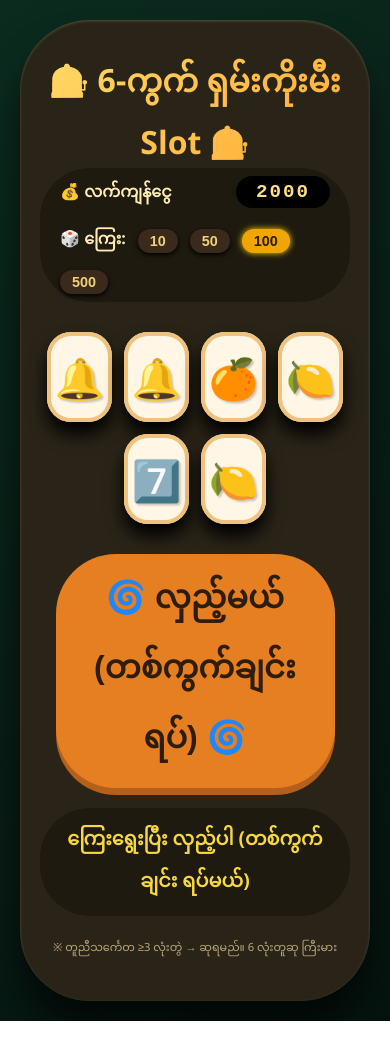
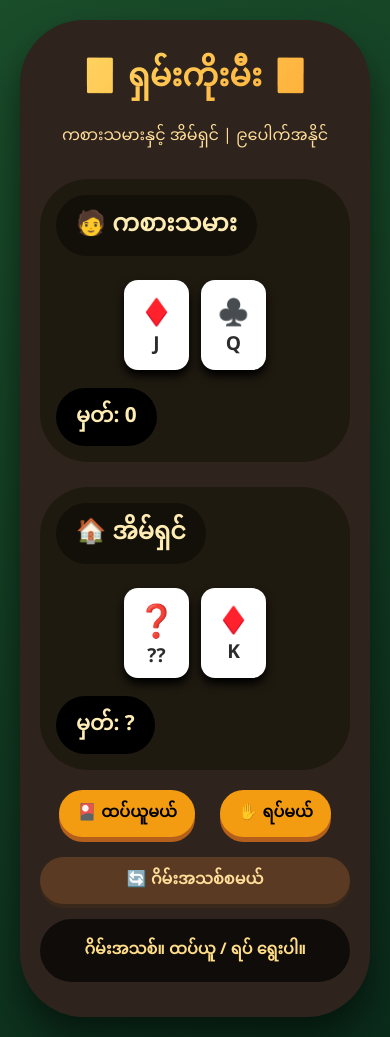
Before and after one commit to tar-alt/-, a plain HTML site: page index.html in a window 390 px wide. Drawn offline with Linux system fonts and the light colour scheme.

Commit message:
Update index.html

```diff
--- a/index.html
+++ b/index.html
@@ -2,34 +2,31 @@
 <html lang="my">
 <head>
     <meta charset="UTF-8">
-    <meta name="viewport" content="width=device-width, initial-scale=1.0, user-scalable=no">
-    <title>6-Reel Slot Machine – ရှမ်းကိုးမီး</title>
+    <meta name="viewport" content="width=device-width, initial-scale=1.0, user-scalable=yes">
+    <title>ShanKoeMee - ၉ပေါက်ဖဲဂိမ်း</title>
     <style>
         * {
             box-sizing: border-box;
             user-select: none;
         }
-
         body {
-            background: linear-gradient(145deg, #0b2b1f, #05140e);
+            background: linear-gradient(145deg, #1a4d2a, #0a2a1a);
             min-height: 100vh;
             display: flex;
             justify-content: center;
             align-items: center;
-            font-family: 'Segoe UI', 'Poppins', system-ui, sans-serif;
+            font-family: 'Segoe UI', 'Poppins', system-ui;
             padding: 20px;
             margin: 0;
         }
-
-        .slot-machine {
-            background: #2a2418;
-            border-radius: 70px;
-            padding: 30px 20px 40px;
-            box-shadow: 0 30px 35px rgba(0,0,0,0.6), inset 0 1px 3px rgba(255,255,200,0.2);
-            max-width: 950px;
+        .game-container {
+            background: #2e241d;
+            border-radius: 64px;
+            padding: 24px 20px 35px;
+            max-width: 750px;
             width: 100%;
+            box-shadow: 0 20px 35px rgba(0,0,0,0.5);
         }
-
         h1 {
             text-align: center;
             margin: 0 0 5px;
@@ -39,395 +36,325 @@
             -webkit-background-clip: text;
             color: transparent;
         }
-
-        .credit-panel {
+        .sub {
+            text-align: center;
+            color: #ffdd99;
+            margin-bottom: 25px;
+        }
+        .players {
+            display: flex;
+            flex-direction: column;
+            gap: 25px;
+        }
+        .player-box {
             background: #1f1a10;
-            border-radius: 50px;
-            padding: 8px 20px;
+            border-radius: 48px;
+            padding: 16px;
+            color: #ffecb3;
+        }
+        .player-name {
+            font-size: 1.5rem;
+            font-weight: bold;
+            background: #00000066;
+            display: inline-block;
+            padding: 4px 20px;
+            border-radius: 40px;
+            margin-bottom: 12px;
+        }
+        .cards {
             display: flex;
-            justify-content: space-between;
-            align-items: baseline;
             flex-wrap: wrap;
             gap: 12px;
-            margin-bottom: 25px;
-            color: #ffecb3;
+            justify-content: center;
+            margin: 12px 0;
+        }
+        .card {
+            background: white;
+            width: 85px;
+            height: 115px;
+            border-radius: 14px;
+            display: flex;
+            flex-direction: column;
+            align-items: center;
+            justify-content: center;
+            font-size: 1.8rem;
             font-weight: bold;
+            box-shadow: 0 6px 10px black;
+            color: #2c2c2c;
         }
-
-        .credit-box {
+        .card-suit {
+            font-size: 2.2rem;
+        }
+        .points {
             background: black;
-            padding: 5px 20px;
-            border-radius: 40px;
-            font-size: 1.6rem;
-            font-family: monospace;
-            letter-spacing: 2px;
-            color: #ffdd88;
+            display: inline-block;
+            padding: 6px 20px;
+            border-radius: 60px;
+            font-size: 1.3rem;
+            font-weight: bold;
+            margin-top: 6px;
         }
-
-        .bet-selector {
+        .buttons {
             display: flex;
-            gap: 12px;
-            align-items: center;
+            justify-content: center;
+            gap: 25px;
+            margin: 20px 0;
             flex-wrap: wrap;
         }
-
-        .bet-btn {
-            background: #3a2a1c;
+        button {
+            background: #f39c12;
             border: none;
-            font-size: 1.2rem;
+            font-size: 1.4rem;
             font-weight: bold;
-            padding: 6px 18px;
-            border-radius: 40px;
-            cursor: pointer;
-            color: #f3cf7a;
-            transition: 0.07s linear;
-            box-shadow: 0 2px 5px black;
-        }
-
-        .bet-btn.active {
-            background: #f0a500;
-            color: #2c1b0a;
-            box-shadow: 0 0 6px gold;
-        }
-
-        .reels-container {
-            display: flex;
-            justify-content: center;
-            gap: 12px;
-            flex-wrap: wrap;
-            margin: 30px 0;
-        }
-
-        .reel {
-            background: #fff6e5;
-            width: 90px;
-            height: 120px;
-            border-radius: 24px;
-            display: flex;
-            align-items: center;
-            justify-content: center;
-            font-size: 3.8rem;
-            font-weight: bold;
-            box-shadow: inset 0 0 0 4px #efc27d, 0 12px 18px black;
-            transition: all 0.08s linear;
-            text-shadow: 2px 2px 2px rgba(0,0,0,0.2);
-        }
-
-        .spin-btn {
-            background: #e67e22;
-            font-size: 2rem;
-            font-weight: bold;
-            border: none;
-            width: 90%;
-            max-width: 320px;
-            padding: 12px 20px;
+            padding: 10px 28px;
             border-radius: 60px;
             cursor: pointer;
-            display: block;
-            margin: 15px auto;
             transition: 0.05s linear;
-            box-shadow: 0 7px 0 #b45f1b;
-            color: #2e1d0a;
+            box-shadow: 0 5px 0 #b45f1b;
         }
-
-        .spin-btn:active {
-            transform: translateY(3px);
-            box-shadow: 0 3px 0 #b45f1b;
+        button:active {
+            transform: translateY(2px);
+            box-shadow: 0 2px 0 #b45f1b;
         }
-
-        .spin-btn:disabled {
+        button:disabled {
             opacity: 0.5;
             transform: none;
             cursor: not-allowed;
         }
-
-        .message-area {
-            background: #1e1a10;
-            border-radius: 50px;
-            padding: 12px 18px;
+        .message {
+            background: #000000aa;
+            border-radius: 48px;
+            padding: 14px;
             text-align: center;
-            color: #f5d742;
             font-weight: bold;
-            margin-top: 20px;
-            font-size: 1.2rem;
+            margin-top: 15px;
+            color: #ffdd88;
         }
-
-        footer {
-            font-size: 0.7rem;
-            text-align: center;
-            color: #bba87a;
-            margin-top: 20px;
+        .restart-btn {
+            background: #5a3a22;
+            color: #ffdd99;
+            box-shadow: 0 4px 0 #3a281a;
+            width: 100%;
         }
-
-        @media (max-width: 680px) {
-            .reel {
-                width: 65px;
-                height: 90px;
-                font-size: 2.5rem;
-            }
-            .credit-box {
-                font-size: 1.2rem;
-            }
-            .bet-btn {
-                font-size: 0.9rem;
-                padding: 4px 12px;
-            }
+        @media (max-width: 550px) {
+            .card { width: 65px; height: 90px; font-size: 1.2rem; }
+            .card-suit { font-size: 1.6rem; }
+            button { font-size: 1rem; padding: 6px 18px; }
         }
     </style>
 </head>
 <body>
-<div class="slot-machine">
-    <h1>🎰 6‑ကွက် ရှမ်းကိုးမီး Slot 🎰</h1>
+<div class="game-container">
+    <h1>🎴 ရှမ်းကိုးမီး 🎴</h1>
+    <div class="sub">ကစားသမားနှင့် အိမ်ရှင် | ၉ပေါက်အနိုင်</div>
 
-    <div class="credit-panel">
-        <div>💰 လက်ကျန်ငွေ</div>
-        <div class="credit-box" id="creditDisplay">2000</div>
-        <div class="bet-selector">
-            <span>🎲 ကြေး:</span>
-            <button class="bet-btn" data-bet="10">10</button>
-            <button class="bet-btn" data-bet="50">50</button>
-            <button class="bet-btn active" data-bet="100">100</button>
-            <button class="bet-btn" data-bet="500">500</button>
+    <div class="players">
+        <div class="player-box">
+            <div class="player-name">🧑 ကစားသမား</div>
+            <div class="cards" id="playerCards"></div>
+            <div class="points" id="playerPoints">မှတ်: -</div>
+        </div>
+        <div class="player-box">
+            <div class="player-name">🏠 အိမ်ရှင်</div>
+            <div class="cards" id="dealerCards"></div>
+            <div class="points" id="dealerPoints">မှတ်: -</div>
         </div>
     </div>
 
-    <div class="reels-container" id="reelsContainer">
-        <!-- 6 reels will be injected by JS -->
+    <div class="buttons">
+        <button id="hitBtn">🎴 ထပ်ယူမယ်</button>
+        <button id="standBtn">✋ ရပ်မယ်</button>
     </div>
+    <button id="restartBtn" class="restart-btn">🔄 ဂိမ်းအသစ်စမယ်</button>
 
-    <button class="spin-btn" id="spinBtn">🌀 လှည့်မယ် (တစ်ကွက်ချင်းရပ်) 🌀</button>
-    <div class="message-area" id="messageBox">ကြေးရွေးပြီး လှည့်ပါ</div>
-    <footer>※ တူညီသင်္ကေတ ≥3 လုံးတွဲ → ဆုရမည်။ 6 လုံးတူဆု ကြီးမား</footer>
+    <div class="message" id="gameMsg">
+        ✨ စလိုက်ပါ... ထပ်ယူ သို့ ရပ် ရွေးပါ ✨
+    </div>
 </div>
 
 <script>
-    // ---------- Slot Symbols ----------
-    const SYMBOLS = ["🍒", "🍋", "🍊", "7️⃣", "💎", "🔔"];
-    const SYMBOL_NAMES = ["Cherry", "Lemon", "Orange", "Seven", "Diamond", "Bell"];
+    // ------------------- ဖဲအင်္ဂါရပ်များ -------------------
+    const SUITS = ['♥️', '♠️', '♦️', '♣️'];
+    const RANKS = ['A','2','3','4','5','6','7','8','9','10','J','Q','K'];
 
-    // Paytable: pattern => multiplier (based on bet)
-    // For simplicity: number of identical symbols (from left to right? we'll check entire set)
-    // We'll compute: count of each symbol, then reward based on longest run? Better: count how many of the same symbol appear.
-    // But real slot uses paylines. We'll do: if any symbol appears 3,4,5,6 times -> win.
-    // Also special "7️⃣" has higher multiplier.
-    function calculateWin(symbols, bet) {
-        let counts = {};
-        for (let s of symbols) {
-            counts[s] = (counts[s] || 0) + 1;
+    // ဖဲတစ်ချပ်ရဲ့အမှတ် (A=1, 2-9=ဂဏန်း, 10/J/Q/K=0)
+    function getCardValue(rank) {
+        if (rank === 'A') return 1;
+        if (rank === '10' || rank === 'J' || rank === 'Q' || rank === 'K') return 0;
+        return parseInt(rank);
+    }
+
+    // လက်ထဲကဖဲများစုစုပေါင်း (mod 10)
+    function calcPoints(cards) {
+        let sum = 0;
+        for (let card of cards) {
+            sum += getCardValue(card.rank);
         }
-        let maxCount = 0;
-        let bestSymbol = null;
-        for (let [sym, cnt] of Object.entries(counts)) {
-            if (cnt > maxCount) {
-                maxCount = cnt;
-                bestSymbol = sym;
+        return sum % 10;
+    }
+
+    // Deck တစ်ခုလုံးဖန်တီးခြင်း
+    function createDeck() {
+        let deck = [];
+        for (let suit of SUITS) {
+            for (let rank of RANKS) {
+                deck.push({ suit, rank });
             }
         }
-        if (maxCount < 3) return 0;
+        return shuffle(deck);
+    }
 
-        let multiplier = 0;
-        // Base multiplier by count
-        if (maxCount === 3) multiplier = 2;
-        else if (maxCount === 4) multiplier = 5;
-        else if (maxCount === 5) multiplier = 15;
-        else if (maxCount === 6) multiplier = 50;
+    function shuffle(deck) {
+        for (let i = deck.length - 1; i > 0; i--) {
+            const j = Math.floor(Math.random() * (i + 1));
+            [deck[i], deck[j]] = [deck[j], deck[i]];
+        }
+        return deck;
+    }
 
-        // Bonus for rare symbols
-        if (bestSymbol === "7️⃣") multiplier *= 2;
-        if (bestSymbol === "💎") multiplier = Math.floor(multiplier * 1.5);
+    // UI ပေါ်ဖဲပြခြင်း
+    function renderCards(container, cards, hideFirst = false) {
+        container.innerHTML = '';
+        cards.forEach((card, idx) => {
+            const cardDiv = document.createElement('div');
+            cardDiv.className = 'card';
+            if (hideFirst && idx === 0 && !cards.revealed) {
+                cardDiv.innerHTML = `<div style="font-size:2rem;">❓</div><div>??</div>`;
+            } else {
+                cardDiv.innerHTML = `<div class="card-suit">${card.suit}</div><div>${card.rank}</div>`;
+            }
+            container.appendChild(cardDiv);
+        });
+    }
 
-        return bet * multiplier;
+    function revealDealerCards() {
+        dealerCards.revealed = true;
+        renderCards(document.getElementById('dealerCards'), dealerCards, false);
+        let dPoint = calcPoints(dealerCards);
+        document.getElementById('dealerPoints').innerHTML = `မှတ်: ${dPoint}`;
     }
 
     // Game state
-    let credits = 2000;
-    let currentBet = 100;   // default
-    let isSpinning = false;
-    let reelsCount = 6;
-    let reelSymbols = [];     // store current symbols shown
-    let reelElements = [];
-    let spinInterval = null;
-    let currentReelIndex = 0;
+    let deck = [];
+    let playerCards = [];
+    let dealerCards = [];
+    let gameActive = true;
+    let playerStood = false;
 
-    const creditDisplay = document.getElementById('creditDisplay');
-    const messageBox = document.getElementById('messageBox');
-    const spinBtn = document.getElementById('spinBtn');
+    function updateUI() {
+        // player
+        renderCards(document.getElementById('playerCards'), playerCards, false);
+        let pPoints = calcPoints(playerCards);
+        document.getElementById('playerPoints').innerHTML = `မှတ်: ${pPoints}`;
 
-    // Initialize DOM: create 6 reels
-    function buildReels() {
-        const container = document.getElementById('reelsContainer');
-        container.innerHTML = '';
-        reelElements = [];
-        for (let i = 0; i < reelsCount; i++) {
-            const reelDiv = document.createElement('div');
-            reelDiv.className = 'reel';
-            reelDiv.id = `reel_${i}`;
-            reelDiv.textContent = SYMBOLS[0];  // default cherry
-            container.appendChild(reelDiv);
-            reelElements.push(reelDiv);
+        // dealer (hide first if needed)
+        let hideFirst = (gameActive && !playerStood && dealerCards.length > 0);
+        renderCards(document.getElementById('dealerCards'), dealerCards, hideFirst);
+        if (!hideFirst) {
+            let dPoints = calcPoints(dealerCards);
+            document.getElementById('dealerPoints').innerHTML = `မှတ်: ${dPoints}`;
+        } else {
+            document.getElementById('dealerPoints').innerHTML = `မှတ်: ?`;
+        }
+
+        document.getElementById('hitBtn').disabled = (!gameActive || playerStood);
+        document.getElementById('standBtn').disabled = (!gameActive || playerStood);
+
+        // auto-stand if player reaches 9
+        if (gameActive && !playerStood && calcPoints(playerCards) === 9) {
+            stand();
         }
     }
 
-    // Update all reels UI from reelSymbols array
-    function updateReelsUI() {
-        for (let i = 0; i < reelsCount; i++) {
-            if (reelSymbols[i] !== undefined) {
-                reelElements[i].textContent = reelSymbols[i];
-            }
+    function setMessage(msg) {
+        document.getElementById('gameMsg').innerHTML = msg;
+    }
+
+    // ထပ်ယူ
+    function hit() {
+        if (!gameActive || playerStood) return;
+        if (deck.length === 0) deck = createDeck();
+        let newCard = deck.pop();
+        playerCards.push(newCard);
+        updateUI();
+        let points = calcPoints(playerCards);
+        if (points === 9) {
+            setMessage("🎉 ၉ပေါက်! အနိုင်ရဖို့ ရပ်လိုက်ပါ။ 🎉");
+            stand();
         }
     }
 
-    // Random symbol
-    function randomSymbol() {
-        return SYMBOLS[Math.floor(Math.random() * SYMBOLS.length)];
+    // ရပ်ပြီး အိမ်ရှင်အလှည့်
+    function stand() {
+        if (!gameActive || playerStood) return;
+        playerStood = true;
+        setMessage("ခင်ဗျား ရပ်လိုက်ပြီ။ အိမ်ရှင်အလှည့်...");
+        updateUI();
+        dealerTurn();
     }
 
-    // Animate one reel (fast random change, then stop on finalSymbol)
-    function animateReelStop(reelIndex, finalSymbol, durationMs = 200, steps = 12) {
-        return new Promise((resolve) => {
-            const reelDiv = reelElements[reelIndex];
-            let step = 0;
-            const interval = setInterval(() => {
-                // show random symbol during animation
-                reelDiv.textContent = randomSymbol();
-                step++;
-                if (step >= steps) {
-                    clearInterval(interval);
-                    reelDiv.textContent = finalSymbol;
-                    resolve();
-                }
-            }, durationMs / steps);
-        });
+    function dealerTurn() {
+        let playerPoint = calcPoints(playerCards);
+
+        function step() {
+            if (!gameActive) return;
+            let dealerPoint = calcPoints(dealerCards);
+            // အိမ်ရှင် စည်းမျဉ်း: ကစားသမားအမှတ်အောက်နဲ့ 9 မရောက်သေးရင် ဆက်ယူ
+            if (dealerPoint < playerPoint && dealerPoint < 9) {
+                if (deck.length === 0) deck = createDeck();
+                let newCard = deck.pop();
+                dealerCards.push(newCard);
+                updateUI();
+                setTimeout(step, 350);
+            } else {
+                endGame();
+            }
+        }
+        step();
     }
 
-    // Sequential spin: stop one by one
-    async function startSequentialSpin(finalSymbols) {
-        for (let i = 0; i < reelsCount; i++) {
-            // animate current reel
-            await animateReelStop(i, finalSymbols[i], 180, 10);
-            // small delay between reels
-            await new Promise(r => setTimeout(r, 80));
+    function endGame() {
+        gameActive = false;
+        playerStood = true;
+        revealDealerCards();
+        let pPoint = calcPoints(playerCards);
+        let dPoint = calcPoints(dealerCards);
+        let msg = "";
+        if (pPoint > dPoint) msg = "🎉 ခင်ဗျားအနိုင်! (၉ပေါက်အနိုင်) 🎉";
+        else if (pPoint < dPoint) msg = "😵 အိမ်ရှင်အနိုင် ... နောက်တစ်ခါကြိုးစားပါ";
+        else msg = "🤝 သရေ (အမှတ်တူ)";
+        if (pPoint === 9) msg = "🏆 ကြီးကျယ်တဲ့ ၉ပေါက် အနိုင် 🏆";
+        setMessage(msg);
+        updateUI();
+    }
+
+    function restartGame() {
+        deck = createDeck();
+        playerCards = [];
+        dealerCards = [];
+        gameActive = true;
+        playerStood = false;
+        // အစပိုင်း ၂ ချပ်စီ
+        for (let i = 0; i < 2; i++) {
+            playerCards.push(deck.pop());
+            dealerCards.push(deck.pop());
         }
-        // all stopped
-        reelSymbols = [...finalSymbols];
-        updateReelsUI();
-
-        // calculate win
-        const winAmount = calculateWin(reelSymbols, currentBet);
-        if (winAmount > 0) {
-            credits += winAmount;
-            messageBox.innerHTML = `🎉 အနိုင်! ရရှိငွေ ${winAmount} 🎉 (${reelSymbols.join(' ')})`;
-        } else {
-            messageBox.innerHTML = `😞 မအောင်။ နောက်တစ်ခါ ကံစမ်းပါ။ (${reelSymbols.join(' ')})`;
-        }
-        updateCreditUI();
-
-        isSpinning = false;
-        spinBtn.disabled = false;
-        if (credits <= 0) {
-            messageBox.innerHTML = "💰 ငွေကုန်သွားပြီ။ စာမျက်နှာ refresh လုပ်ပါ။ 💰";
-            spinBtn.disabled = true;
+        dealerCards.revealed = false;
+        updateUI();
+        setMessage("ဂိမ်းအသစ်။ ထပ်ယူ / ရပ် ရွေးပါ။");
+        if (calcPoints(playerCards) === 9) {
+            setMessage("၉ပေါက်!! အိမ်ရှင်စောင့်ပါ။");
+            stand();
         }
     }
 
-    // Main spin action
-    function spin() {
-        if (isSpinning) {
-            messageBox.innerHTML = "ခေတ္တစောင့်ပါ... လှည့်နေဆဲ။";
-            return;
-        }
-        if (credits < currentBet) {
-            messageBox.innerHTML = `လက်ကျန်ငွေ မလုံလောက်ပါ။ လိုအပ်: ${currentBet}`;
-            return;
-        }
+    // Event listeners
+    document.getElementById('hitBtn').onclick = hit;
+    document.getElementById('standBtn').onclick = stand;
+    document.getElementById('restartBtn').onclick = () => restartGame();
 
-        isSpinning = true;
-        spinBtn.disabled = true;
-
-        // deduct bet
-        credits -= currentBet;
-        updateCreditUI();
-
-        // generate final symbols (random)
-        const finalSymbols = [];
-        for (let i = 0; i < reelsCount; i++) {
-            finalSymbols.push(randomSymbol());
-        }
-
-        // start fast spinning on all reels first? Actually we want them all spinning, then stop sequentially.
-        // Better: start all reels spinning fast, then stop one by one.
-        // We'll start an interval that randomly updates all reels rapidly, then clear and stop sequentially.
-        let fastSpinInterval = setInterval(() => {
-            for (let i = 0; i < reelsCount; i++) {
-                if (reelElements[i]) reelElements[i].textContent = randomSymbol();
-            }
-        }, 50);
-
-        // after a short "all spinning" effect, begin sequential stop
-        setTimeout(() => {
-            clearInterval(fastSpinInterval);
-            // now start sequential stop with predetermined final symbols
-            startSequentialSpin(finalSymbols);
-        }, 300);
-    }
-
-    function updateCreditUI() {
-        creditDisplay.innerText = credits;
-    }
-
-    // Bet selector
-    function initBetButtons() {
-        const btns = document.querySelectorAll('.bet-btn');
-        btns.forEach(btn => {
-            btn.addEventListener('click', () => {
-                if (isSpinning) return;
-                btns.forEach(b => b.classList.remove('active'));
-                btn.classList.add('active');
-                currentBet = parseInt(btn.getAttribute('data-bet'), 10);
-                messageBox.innerHTML = `ကြေး ${currentBet} ရွေးထားပါသည်။`;
-            });
-        });
-    }
-
-    // initial random symbols
-    function randomInit() {
-        reelSymbols = [];
-        for (let i=0; i<reelsCount; i++) {
-            reelSymbols.push(randomSymbol());
-        }
-        updateReelsUI();
-    }
-
-    // restart manually if credits zero (refresh hack)
-    function checkCredit() {
-        if (credits <= 0) {
-            if (confirm("ငွေကုန်သွားပြီ။ ပြန်စမလား?")) {
-                credits = 2000;
-                currentBet = 100;
-                updateCreditUI();
-                randomInit();
-                messageBox.innerHTML = "ပြန်စပြီ။ ကြေးရွေးပါ။";
-                spinBtn.disabled = false;
-                isSpinning = false;
-                // reset active bet
-                document.querySelectorAll('.bet-btn').forEach(btn => btn.classList.remove('active'));
-                document.querySelector('.bet-btn[data-bet="100"]').classList.add('active');
-            }
-        }
-    }
-
-    // Add event listener to spin button
-    spinBtn.addEventListener('click', () => {
-        spin();
-        setTimeout(checkCredit, 500);
-    });
-
-    // Build UI
-    buildReels();
-    randomInit();
-    initBetButtons();
-    updateCreditUI();
-    messageBox.innerHTML = "ကြေးရွေးပြီး လှည့်ပါ (တစ်ကွက်ချင်း ရပ်မယ်)";
+    // စတင်မယ်
+    restartGame();
 </script>
 </body>
 </html>
```
